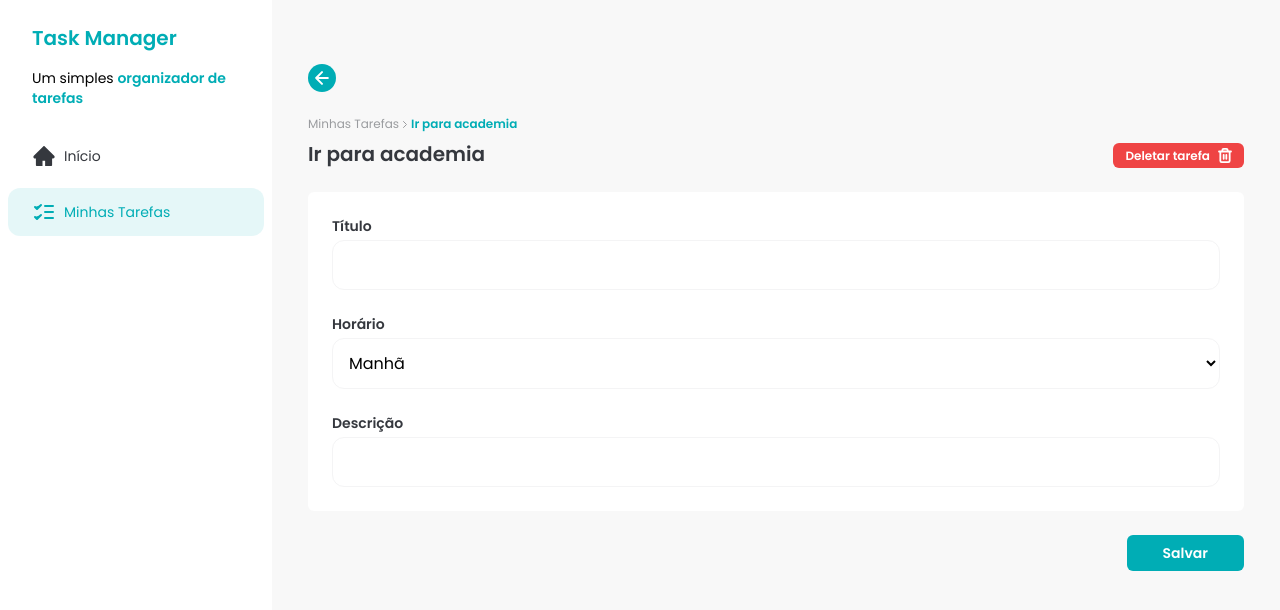
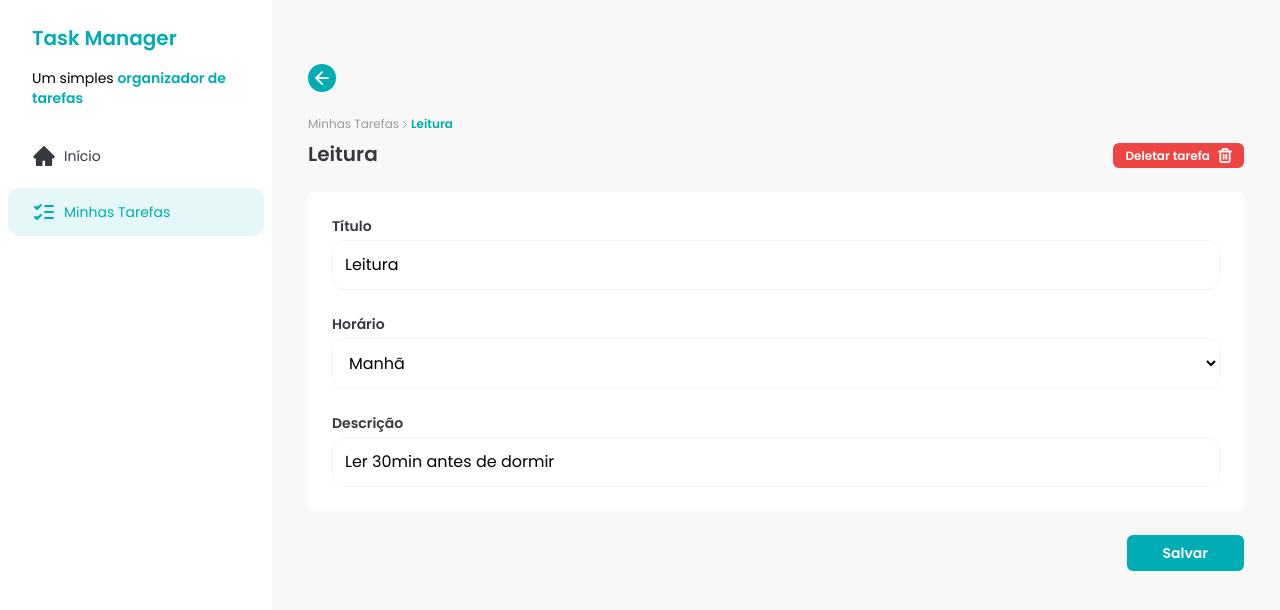
Before and after one commit to davifdev/task-manager-fsc, a React (Vite) app: page /tasks/2991e662-0692-45ed-a467-704b24016843 in a window 1280 px wide. Shown: the top 610 px of the page. Built offline with nearby package versions, Linux system fonts and the light colour scheme; data requests are answered from the project's data file.

Commit message:
feat: add functionality to TaskDetails component

```diff
--- a/src/components/TasksDetails.tsx
+++ b/src/components/TasksDetails.tsx
@@ -1,32 +1,102 @@
-import { Link } from "react-router-dom";
-import { ArrowLeftIcon, ChevronRightIcon, TrashIcon } from "../assets/icons";
+import { Link, useNavigate, useParams } from "react-router-dom";
+import {
+  ArrowLeftIcon,
+  ChevronRightIcon,
+  LoaderIcon,
+  TrashIcon,
+} from "../assets/icons";
 import SectionWrapper from "./SectionWrapper";
 import Button from "./Button";
 import Input from "./Input";
 import InputSelect from "./InputSelect";
+import { useEffect, useRef, useState } from "react";
+import type { TaskModel } from "../models/TaskModel";
+import { showMessage } from "../adapters/showMessage";
 
 const TasksDetails = () => {
+  const { taskId } = useParams();
+  const [task, setTask] = useState<TaskModel>();
+  const [isLoading, setIsLoading] = useState(false);
+  const navigate = useNavigate();
+
+  const titleRef = useRef<null | HTMLInputElement>(null);
+  const timeRef = useRef<null | HTMLSelectElement>(null);
+  const descriptionRef = useRef<null | HTMLInputElement>(null);
+
+  useEffect(() => {
+    const fetchTask = async () => {
+      const response = await fetch(`http://localhost:3000/tasks/${taskId}`);
+      const task = await response.json();
+      setTask(task);
+    };
+
+    fetchTask();
+  }, [taskId]);
+
+  const backPage = () => {
+    navigate(-1);
+  };
+
+  const handleUpdateTask = async () => {
+    setIsLoading(true);
+    const title = titleRef.current?.value;
+    const time = timeRef.current?.value;
+    const description = descriptionRef.current?.value;
+
+    const taskUpdated = {
+      title,
+      time,
+      description,
+    };
+
+    const response = await fetch(`http://localhost:3000/tasks/${taskId}`, {
+      method: "PATCH",
+      headers: {
+        "Content-Type": "application/json",
+      },
+      body: JSON.stringify(taskUpdated),
+    });
+
+    if (!response.ok) {
+      setIsLoading(false);
+      showMessage.success("Erro ao atualizar tarefa");
+      return;
+    }
+
+    const newTask = await response.json();
+    setTask(newTask);
+
+    setIsLoading(false);
+    showMessage.success("Tarefa atualizada com sucesso");
+  };
+
   return (
     <SectionWrapper>
       <div className="flex items-end justify-between">
         <div className="space-y-6">
-          <button className="bg-primary flex h-7 w-7 cursor-pointer items-center justify-center rounded-full">
+          <button
+            className="bg-primary flex h-7 w-7 cursor-pointer items-center justify-center rounded-full transition-all hover:opacity-70"
+            onClick={backPage}
+          >
             <ArrowLeftIcon />
           </button>
           <div className="space-y-2">
             <div className="flex items-center gap-1">
-              <Link to="/" className="text-text-gray text-xs">
+              <Link
+                to="/"
+                className="text-text-gray text-xs transition-all hover:opacity-70"
+              >
                 Minhas Tarefas
               </Link>
               <span>
                 <ChevronRightIcon className="text-text-gray" />
               </span>
               <span className="text-primary text-xs font-semibold">
-                Ir para academia
+                {task?.title}
               </span>
             </div>
             <h2 className="text-dark-blue text-xl font-semibold">
-              Ir para academia
+              {task?.title}
             </h2>
           </div>
         </div>
@@ -37,12 +107,33 @@ const TasksDetails = () => {
         </div>
       </div>
       <div className="space-y-6 rounded-md bg-white p-6">
-        <Input title="Título" />
-        <InputSelect title="Horário" />
-        <Input title="Descrição" />
+        <Input
+          title="Título"
+          defaultValue={task?.title}
+          ref={titleRef}
+          disabled={isLoading}
+        />
+        <InputSelect
+          title="Horário"
+          defaultValue={task?.time}
+          ref={timeRef}
+          disabled={isLoading}
+        />
+        <Input
+          title="Descrição"
+          defaultValue={task?.description}
+          ref={descriptionRef}
+          disabled={isLoading}
+        />
       </div>
       <div className="flex justify-end">
-        <Button color="primary" size="large">
+        <Button
+          color="primary"
+          size="large"
+          onClick={handleUpdateTask}
+          disabled={isLoading}
+        >
+          {isLoading && <LoaderIcon className="animate-spin" />}
           Salvar
         </Button>
       </div>
```
